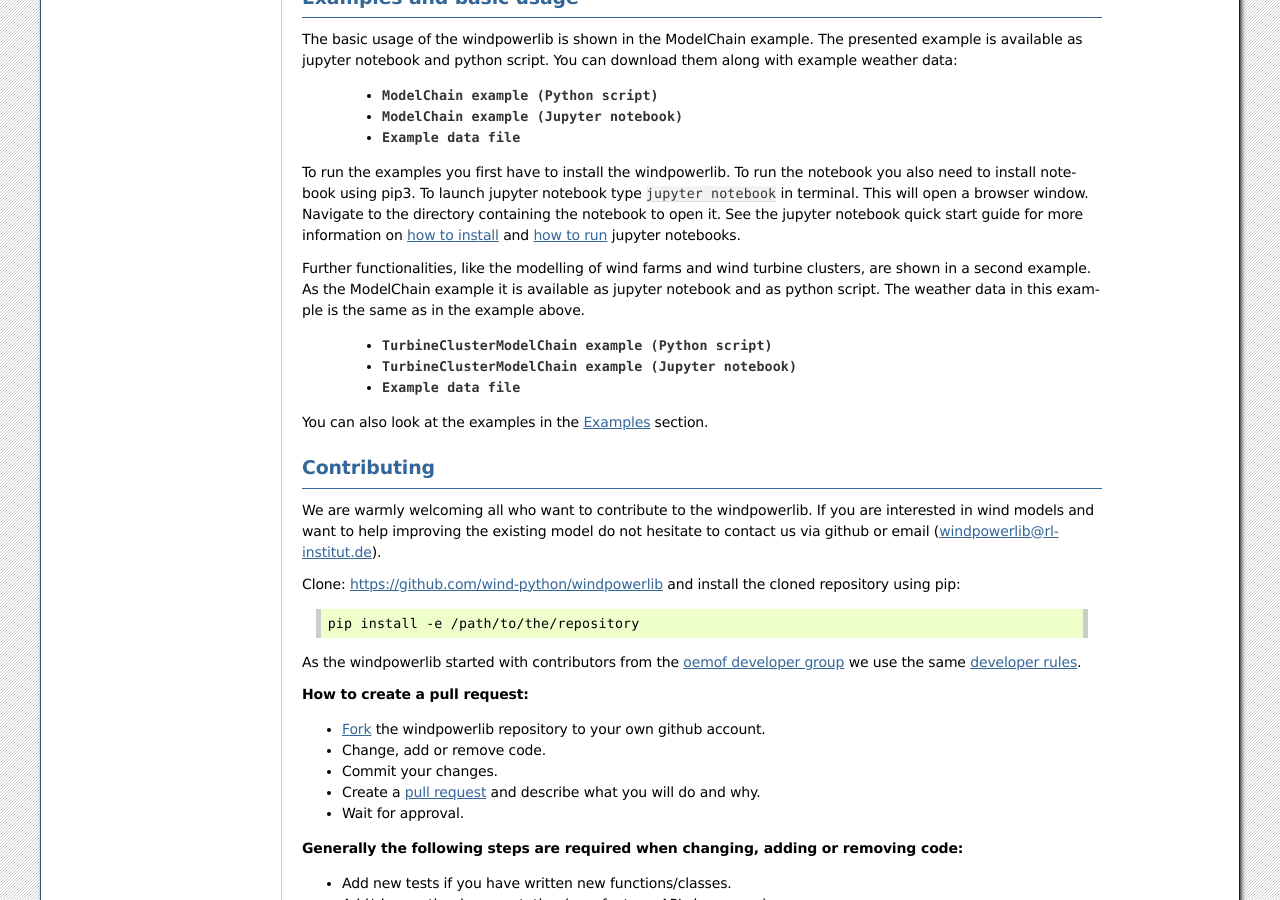
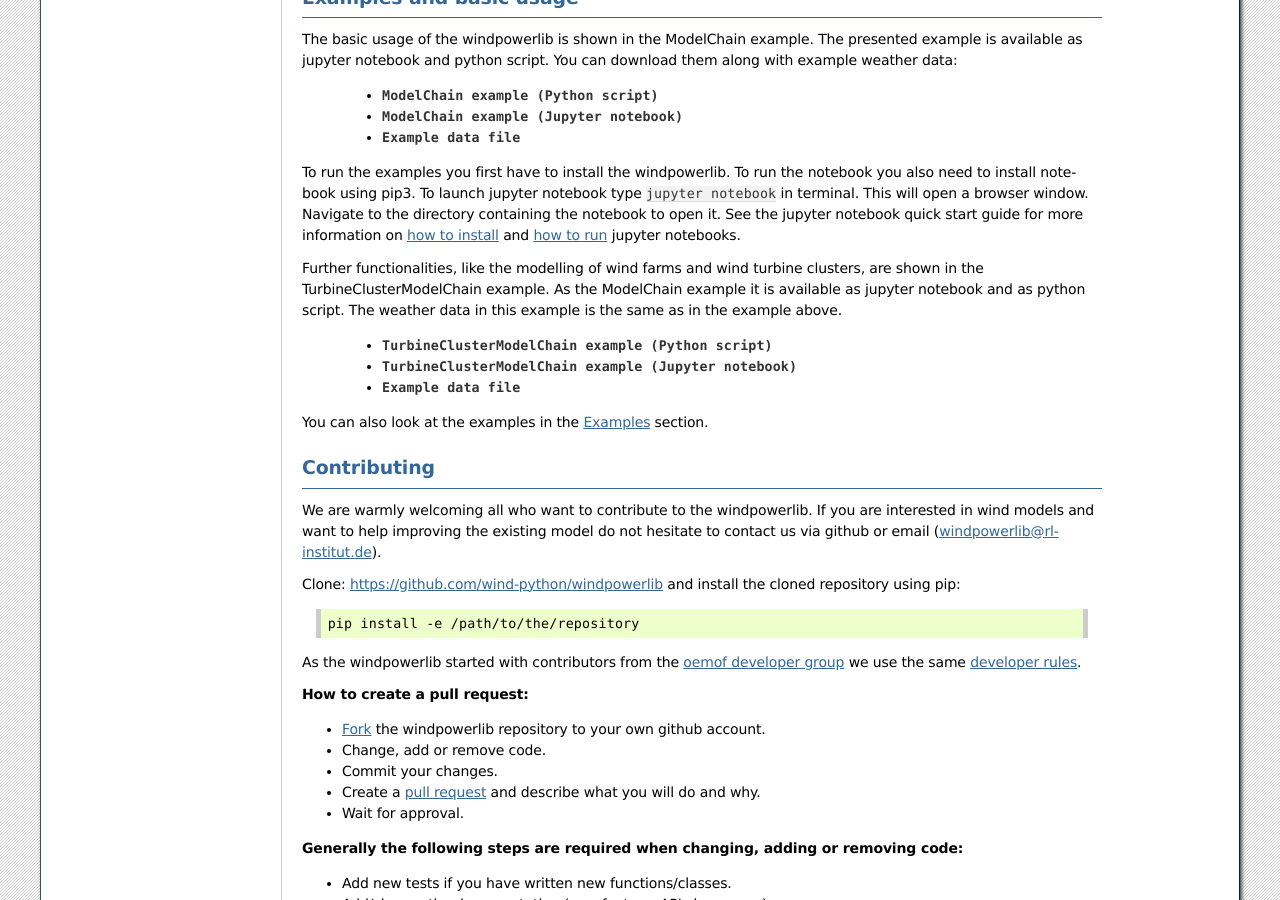
Before and after one commit to wind-python/windpowerlib, a Sphinx documentation site: the page built from doc/getting_started.rst, in a window 1280 px wide and 900 px high, scrolled down 763 px. Built offline with Sphinx 7.4.7, drawn with Linux system fonts in a browser that asks for light colours; formulas are drawn with MathJax 3.

```diff
--- a/doc/getting_started.rst
+++ b/doc/getting_started.rst
@@ -54,7 +54,7 @@ To run the examples you first have to install the windpowerlib. To run the noteb
 This will open a browser window. Navigate to the directory containing the notebook to open it. See the jupyter notebook quick start guide for more information on `how to install <http://jupyter-notebook-beginner-guide.readthedocs.io/en/latest/install.html>`_ and
 `how to run <http://jupyter-notebook-beginner-guide.readthedocs.io/en/latest/execute.html>`_ jupyter notebooks.
 
-Further functionalities, like the modelling of wind farms and wind turbine clusters, are shown in a second example. As the ModelChain example it is available as jupyter notebook and as python script. The weather data in this example is the same as in the example above.
+Further functionalities, like the modelling of wind farms and wind turbine clusters, are shown in the TurbineClusterModelChain example. As the ModelChain example it is available as jupyter notebook and as python script. The weather data in this example is the same as in the example above.
 
  * :download:`TurbineClusterModelChain example (Python script) <../example/turbine_cluster_modelchain_example.py>`
  * :download:`TurbineClusterModelChain example (Jupyter notebook) <../example/turbine_cluster_modelchain_example.ipynb>`
```
Also changed, not shown: README.rst (+9 -10 lines).
